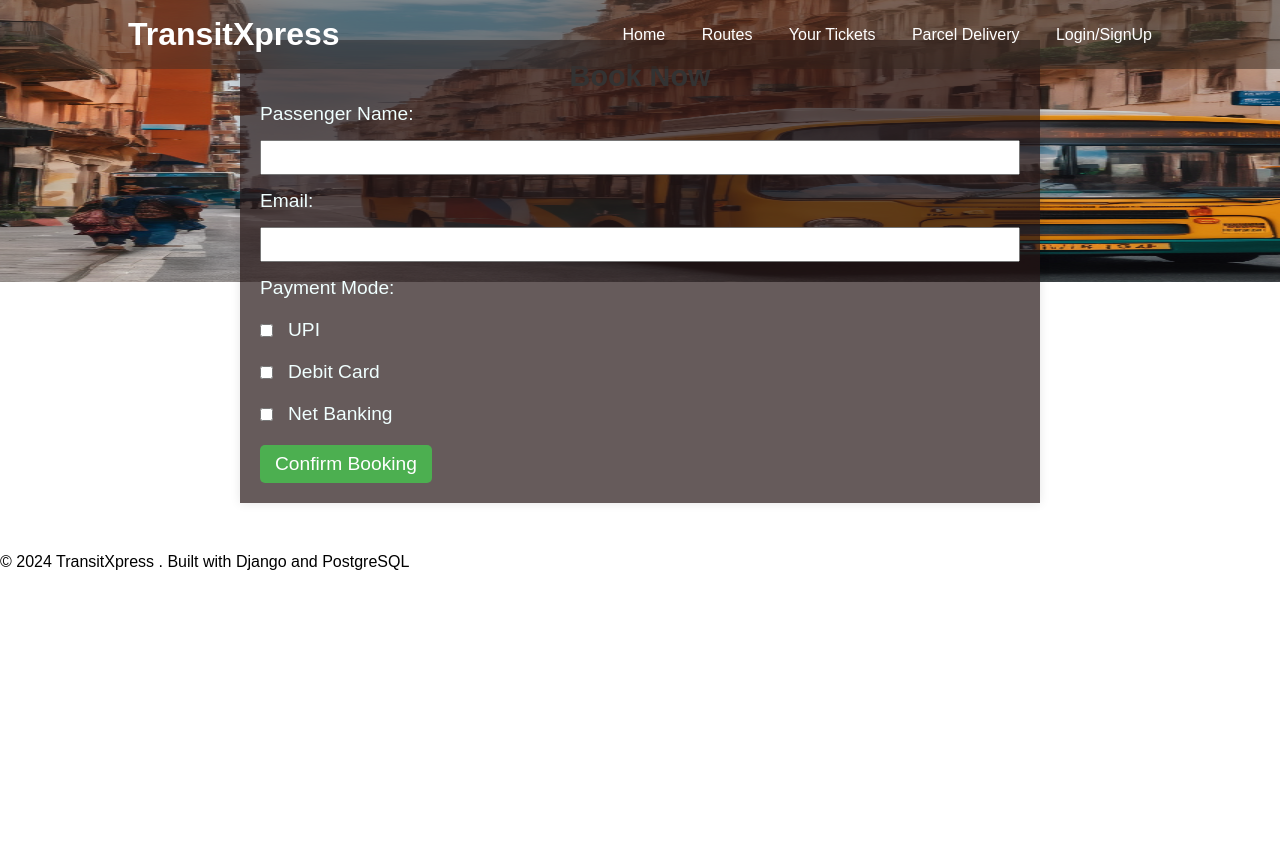
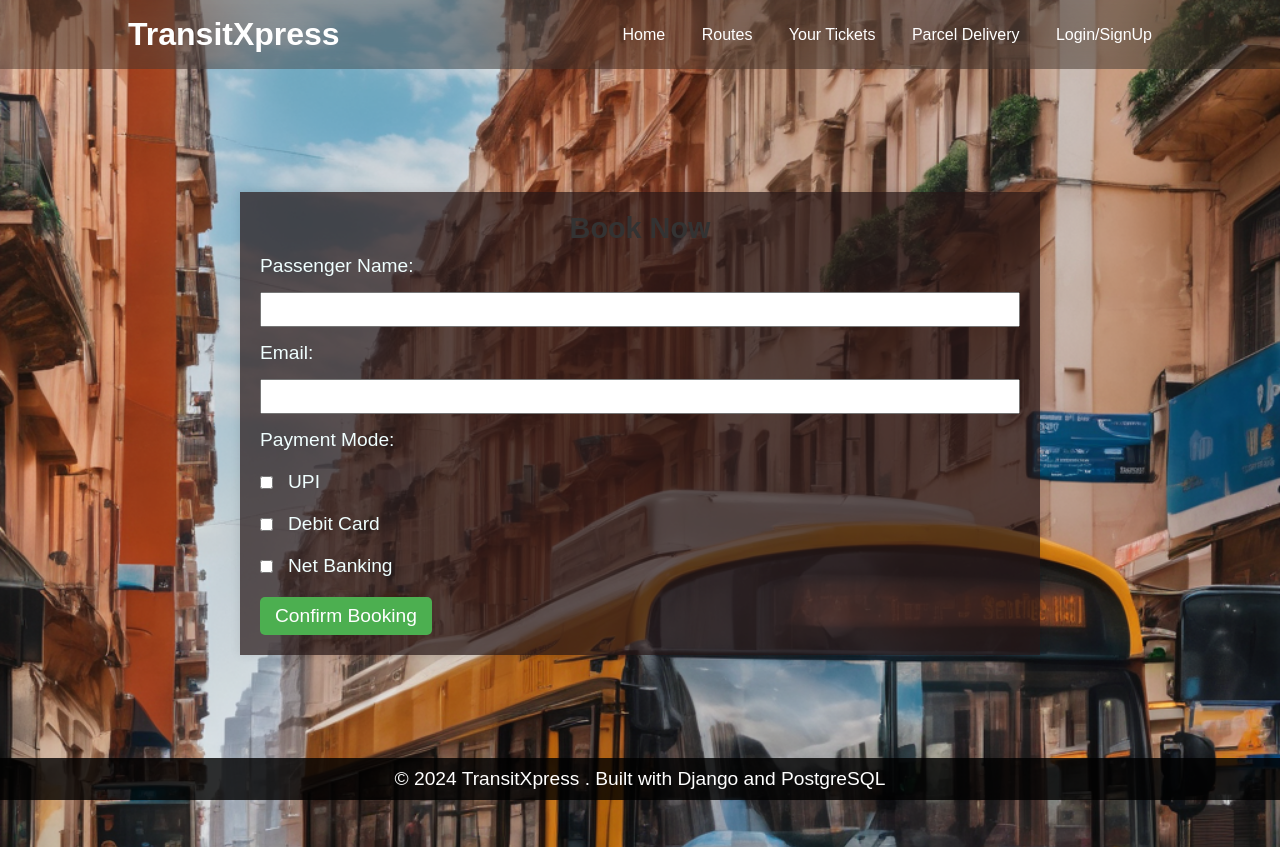
Before and after one commit to swagathreddy/transitXpress, a Django app: template templates/userconfirmation.html in a window 1280 px wide. Before the commit the page ends 570 px from the top, so only its background shows below. Run offline with Django 4.2, Linux system fonts and the light colour scheme; the template is opened without the code that fills it, so the values that code supplies are empty.

Commit message:
userconfirmation.html

```diff
--- a/templates/userconfirmation.html
+++ b/templates/userconfirmation.html
@@ -77,9 +77,14 @@
         font-family: Arial, sans-serif;
         margin: 0;
         padding: 0;
-        box-sizing: border-box;
+
 
         background-image: url(/static/image/confirmationimage.png);
+        background-repeat: no-repeat;
+    background-attachment: fixed;
+    background-size: cover; /* Ensures the image covers the screen */
+    background-position: center; /* Centers the image */
+
     }
 
     .confirmation-container {
@@ -87,7 +92,7 @@
         color: azure;
         max-width: 800px;
         font-size: 1.2rem;
-        margin: 40px auto;
+        margin: 12rem auto;
 
         padding: 20px;
         box-shadow: 0 0 10px rgba(0, 0, 0, 0.1);
@@ -162,14 +167,26 @@
     input[type="checkbox"] {
         margin-right: 15px;
     }
+    @media screen and (max-width: 600px) {
+    .footer {
+        font-size: 1rem; /* Slightly smaller font size for small screens */
+        padding: 8px 0;
+    }
+}
 
 }
-.footer{
-    margin-top: 10px;
+.footer {
+    font-size: 1.2rem; /* Increase font size */
+    color: white;
     text-align: center;
-    margin-bottom: 20px;
-    position: fixed;
+    background-color: rgba(0, 0, 0, 0.8); /* Add background for better contrast */
+    padding: 10px 0;
+    position: fixed; /* Fix it at the bottom */
+    bottom: 0; /* Align to bottom */
+    width: 100%; /* Ensure it spans the full width */
+    margin-bottom: 0;
 }
+
 
 </style>
 
```
